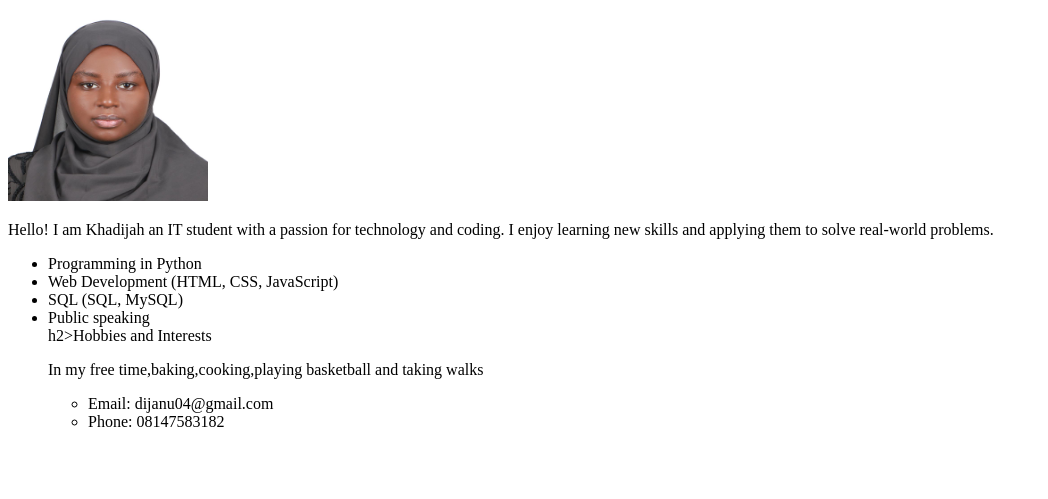
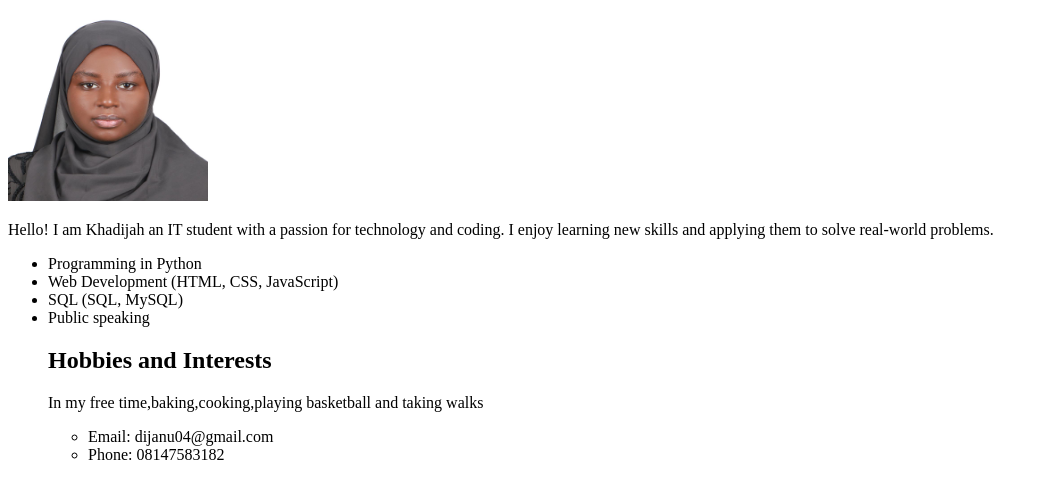
Before and after one commit to khadijah-usman/my-profile, a plain HTML site: page index.html in a window 1280 px wide. Shown: the part 79-578 px from the top of the page, without its empty margins (0-1048 px from the left). Drawn offline with Linux system fonts and the light colour scheme; files whose address does not match are found by name.

Commit message:
Update index.html

```diff
--- a/index.html
+++ b/index.html
@@ -14,7 +14,7 @@
         <li>Web Development (HTML, CSS, JavaScript)</li>
         <li>SQL (SQL, MySQL)</li>
         <li>Public speaking</li>
-        h2>Hobbies and Interests</h2>
+        <h2>Hobbies and Interests</h2>
     <p>In my free time,baking,cooking,playing basketball and taking walks</p>
     <ul>
         <li>Email: dijanu04@gmail.com</li>
```
